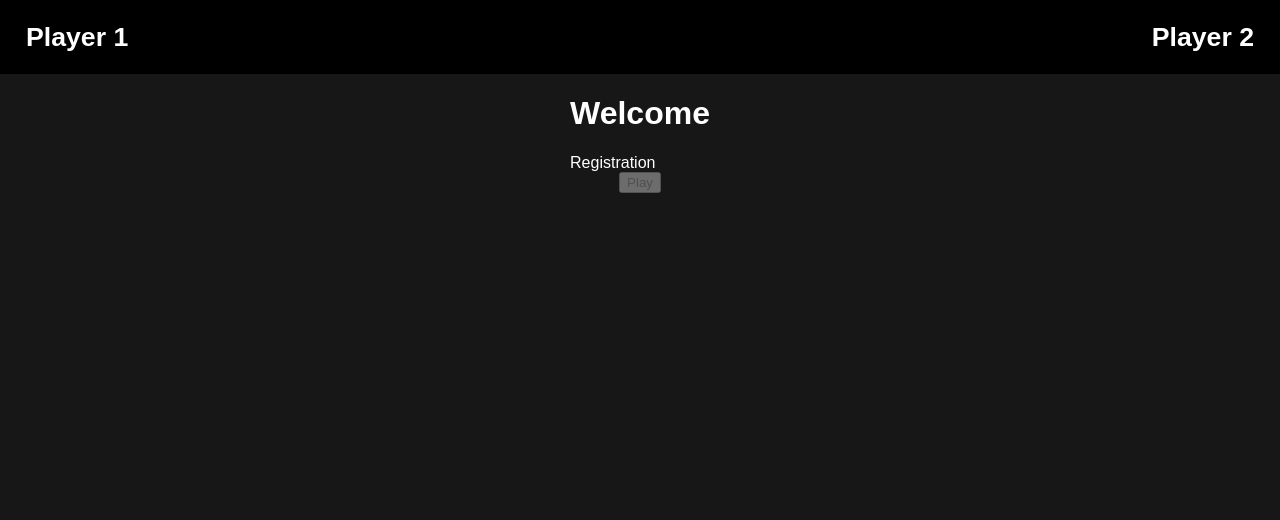
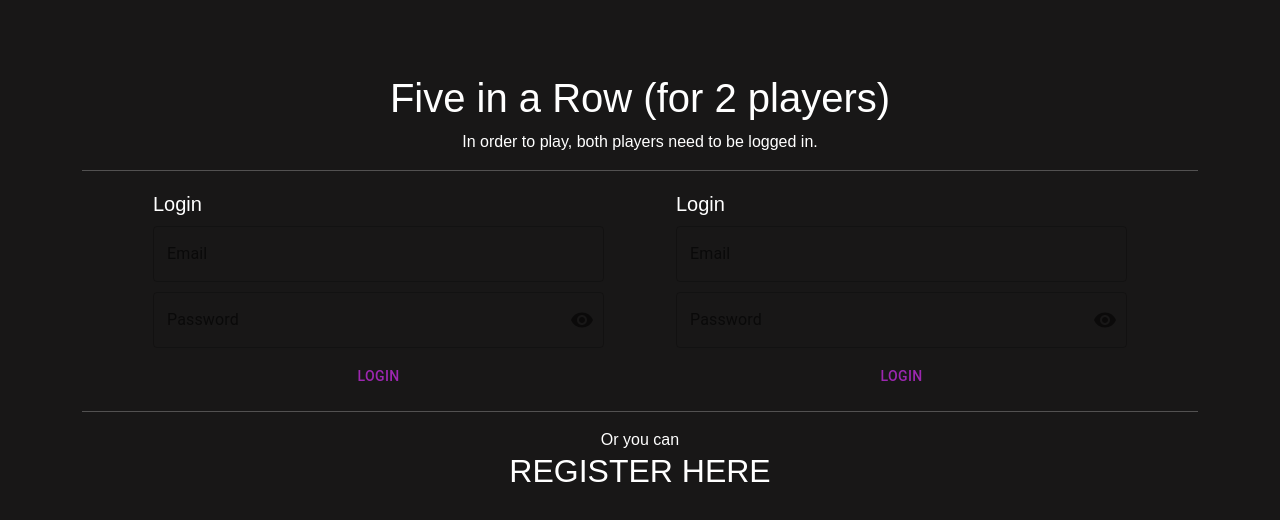
Before and after one commit to d3meter/five-in-a-row, a React (Create React App) app in the folder frontend/: page / in a window 1280 px wide. Shown: the top 520 px of the page. Built offline with nearby package versions, Linux system fonts and the light colour scheme; no server answers.

Commit message:
start change structure with Main

```diff
--- a/frontend/package.json
+++ b/frontend/package.json
@@ -11,6 +11,7 @@
     "@testing-library/react": "^13.4.0",
     "@testing-library/user-event": "^13.5.0",
     "body-scroll-lock": "^4.0.0-beta.0",
+    "bootstrap": "^5.2.3",
     "firebase": "^9.22.0",
     "react": "^18.2.0",
     "react-dom": "^18.2.0",
--- a/frontend/public/index.html
+++ b/frontend/public/index.html
@@ -21,10 +21,12 @@
       href="https://fonts.googleapis.com/css2?family=Space+Grotesk:wght@300;400;500;700&display=swap"
       rel="stylesheet"
     />
+    <link rel="stylesheet" href="/node_modules/bootstrap/dist/css/bootstrap.min.css">
     <title>Five in a row</title>
   </head>
   <body>
     <noscript>You need to enable JavaScript to run this app.</noscript>
+    <script src="/node_modules/bootstrap/dist/js/bootstrap.min.js"></script>
     <div id="root"></div>
   </body>
 </html>
--- a/frontend/src/App.js
+++ b/frontend/src/App.js
@@ -1,7 +1,6 @@
 import React from "react";
 import { BrowserRouter as Router, Routes, Route } from "react-router-dom";
 import "./App.css";
-import Layout from "./components/Layout";
 import Main from "./pages/Main";
 import Registration from "./pages/Registration";
 import Game from "./pages/Game";
@@ -10,11 +9,9 @@ function App() {
   return (
     <Router>
       <Routes>
-        <Route path="/" element={<Layout />}>
           <Route path="/" element={<Main />} />
           <Route path="/registration" element={<Registration />} />
           <Route path="/game" element={<Game />} />
-        </Route>
       </Routes>
     </Router>
   );
--- a/frontend/src/components/Layout.jsx
+++ /dev/null
@@ -1,14 +0,0 @@
-import React from 'react';
-import Header from "./../components/Header";
-import { Outlet } from "react-router-dom";
-
-function Layout() {
-  return (
-   <>
-   <Header />
-   <Outlet />
- </>
-  )
-}
-
-export default Layout
--- a/frontend/src/index.js
+++ b/frontend/src/index.js
@@ -1,6 +1,7 @@
 import React from 'react';
 import ReactDOM from 'react-dom/client';
 import './index.css';
+import 'bootstrap/dist/css/bootstrap.css';
 import App from './App';
 import reportWebVitals from './reportWebVitals';
 
--- a/frontend/src/pages/Main.jsx
+++ b/frontend/src/pages/Main.jsx
@@ -2,6 +2,8 @@ import React, { useContext, useEffect, useState } from "react";
 import "./css/Main.css";
 import { Link } from "react-router-dom";
 import UserContext from "../admin/UserContext";
+import LoginPlayer1 from "../components/LoginPlayer1";
+import LoginPlayer2 from "../components/LoginPlayer2";
 
 function Main() {
   const { user1, user2 } = useContext(UserContext);
@@ -14,12 +16,29 @@ function Main() {
   return (
     <div className="Main">
       <div className="container">
-        <h1>Welcome</h1>
-        <Link to="/registration">Registration</Link>
+        <div className="row">
+          <div className="col text-center">
+            <h1>Five in a Row (for 2 players)</h1>
+            <span>In order to play, both players need to be logged in.</span>
+          </div>
+        </div>
+        <hr />
+        <div className="row gap-5 justify-content-center">
+          <div className="col-md-5 col-lg-5">
+            <LoginPlayer1 />
+          </div>
+          <div className="col-md-5 col-lg-5">
+            <LoginPlayer2 />
+          </div>
+        </div>
+        <hr />
+        <div className="row text-center">
+          <Link to="/registration">
+            <span>Or you can </span>
+            <h2>REGISTER HERE</h2>
+          </Link>
+        </div>
       </div>
-      <Link to="/game">
-        <button disabled={isDisabled}>Play</button>
-      </Link>
     </div>
   );
 }
--- a/frontend/src/pages/css/Main.css
+++ b/frontend/src/pages/css/Main.css
@@ -1,6 +1,6 @@
 .Main {
   width: 100%;
-  min-width: inherit;
+  max-width: 1200px;
   height: auto;
   display: flex;
   flex-direction: column;
@@ -8,4 +8,8 @@
   justify-content: center;
   padding-top: 74px;
   color: white;
+  margin-inline: auto;
+}
+.Main .container {
+  width: 100%;
 }/*# sourceMappingURL=Main.css.map */
--- a/frontend/src/pages/css/Main.scss
+++ b/frontend/src/pages/css/Main.scss
@@ -1,6 +1,6 @@
 .Main {
  width: 100%;
- min-width: inherit;
+ max-width: 1200px;
  height: auto;
  display: flex;
  flex-direction: column;
@@ -8,4 +8,8 @@
  justify-content: center;
  padding-top: 74px;
  color: white;
+ margin-inline: auto;
+ .container {
+  width: 100%;
+ }
 }
```
Also changed, not shown: 2 other files (tests, documents, lock files or other folders).
